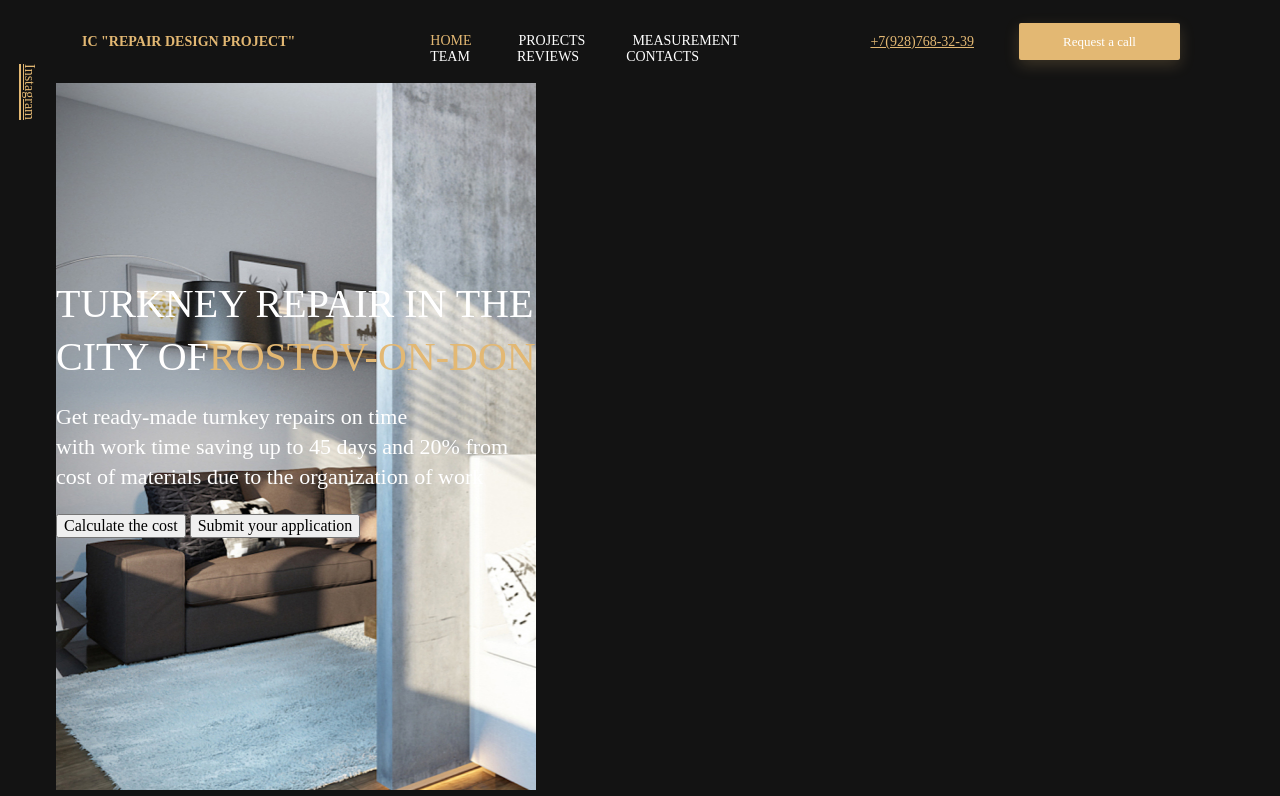
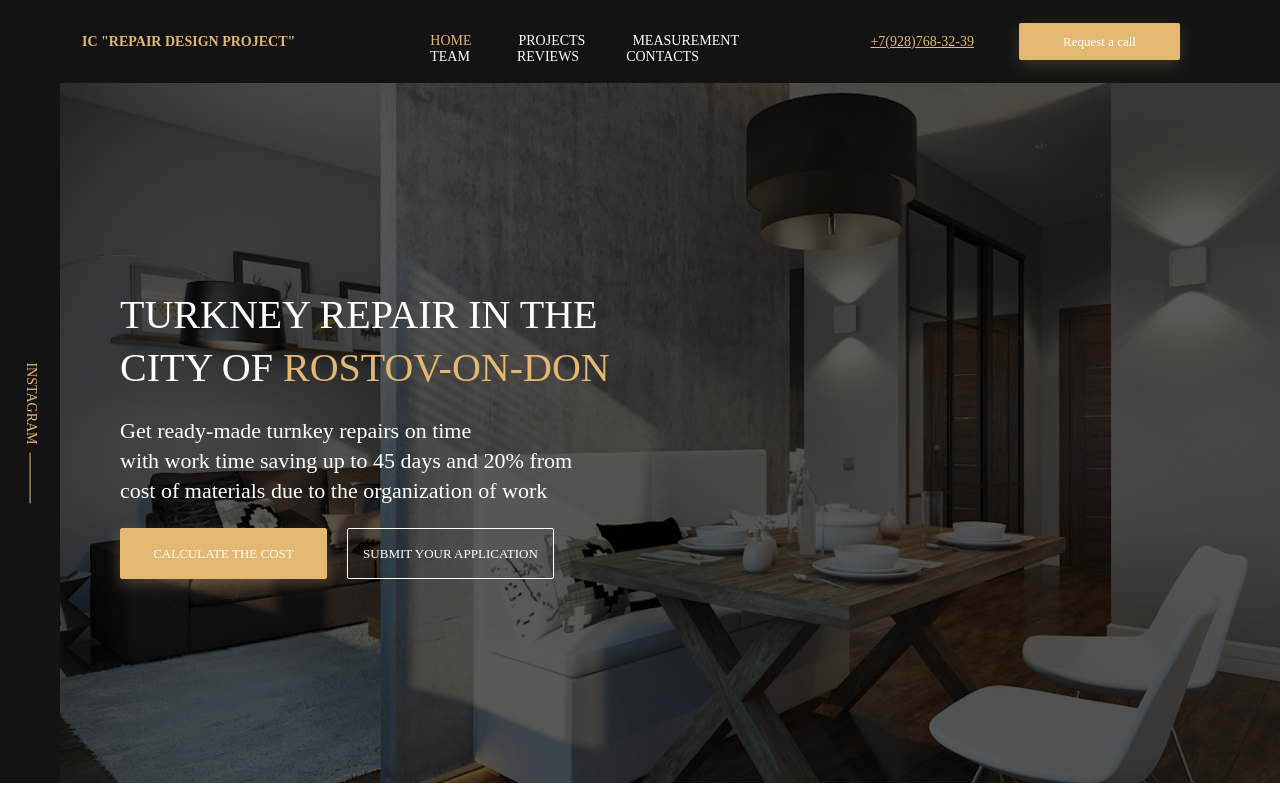
Before and after one commit to radvilovich/repair-design-project, a website: page index.html in a window 1280 px wide. Shown: the top 796 px of the page. Drawn offline with nearby package versions, Linux system fonts and the light colour scheme; files that its build step writes are made by us from their sources.

Commit message:
feat: add styles for repair-section

```diff
--- a/index.html
+++ b/index.html
@@ -28,19 +28,24 @@
     </header>
     <main>
         <section class="repair-section">
-            <div>
-                <div class="repair-section_side"><a href="">Instagram<div class="line"></div></a></div>
+            <div class="repair-section_side">
+                <div class="link">
+                    <a href="">Instagram</a>
+                    <div class="line"></div>
+                </div>
             </div>
-            <div class="repair-section_main">
-                <div class="repair-section_title">
-                    <span>Turkney repair in the<span><br><span>city of</span><span id=Rostov>Rostov-on-Don</span>
-                </div>
-                <div>
-                    <p class="repair-section_info">Get ready-made turnkey repairs on time<br>with work time saving up to 45 days and 20% from<br>cost of materials due to the organization of work</p>
-                </div>
-                <div class="repair-section_buttons">
-                    <input class="repair-section_buttons__active" type="button" value="Calculate the cost">
-                    <input type="button" value="Submit your application">
+                <div class="repair-section_main">
+                    <div class="information">
+                    <div class="information_title">
+                        <span>Turkney repair in the<span><br><span>city of </span><span class="color-orange">Rostov-on-Don</span>
+                    </div>
+                    <div>
+                        <p class="information_body">Get ready-made turnkey repairs on time<br>with work time saving up to 45 days and 20% from<br>cost of materials due to the organization of work</p>
+                    </div>
+                    <div class="information_buttons">
+                        <button class="active">Calculate the cost</button>
+                        <button>Submit your application</button>
+                    </div>
                 </div>
             </div>
         </section>
--- a/styles.scss
+++ b/styles.scss
@@ -70,81 +70,108 @@
 .repair-section {
     display: flex;
     flex-direction: row;
+    align-content: stretch;
     background-color: #131313;
-    height: 755px;
+    height: 700px;
 
-    .repair-section_main, .repair-section_side {
-        flex: 0 0 auto;
-    }
-
-    .repair-section_main {
-        background-image: url(/assets/images/Repair.jpg);
-        height: 707px;
-        font-weight: 1358px;
+    .repair-section_main  {
+        flex: 1 1 auto;
     }
 
     .repair-section_side {
-        //align-items: center;
+        flex: 0 0 60px;
+        overflow: hidden;
+    }
+
+    .repair-section_side {
+        display: flex;
+        align-items: center;
+
+        .link {
+            display: flex;
+            align-items: center;
+            transform: rotate(90deg);
+            margin-left: -40px;
+
+            a {
+                display: inline-block;
+                flex: 0 0 auto;
                 font-family: FuturaDemiC;
                 font-size: 14px;
                 line-height: 16px;
+                text-transform: uppercase;
                 text-decoration-line: none;
-        transform: rotate(90deg);
-        a {
                 &:visited, &:default {
                     color: #E3B873;
                 }
             }
+
             .line {
-            border: 1.5px solid #E3B873;
-            transform: rotate(-180deg);
+                flex: 0 0 auto;
+                height: 1px;
+                width: 51px;
+                background-color: #E3B873;
+                margin-left: 8px;
+            }
         }
     }
 
-    .repair-section_block {
+    .repair-section_main {
+        background: rgba(0, 0, 0, .65) url(/assets/images/Repair.jpg);
+        background-blend-mode: darken;
+        display: flex;
+        flex-direction: row;
+        align-items: center;
+
+        .information {
+            flex: 0 0 600px;
             margin-left: 60px;
-        align-items: center;
-    }
 
-    .repair-section_title {
-        margin-top: 194px;
+            .information_title {
                 font-family: Yeseva One;
                 font-size: 40px;
                 line-height: 53px;
                 text-transform: uppercase;
                 color: #FFFFFF;
 
-        #Rostov {
+                .color-orange {
                     color: #E3B873;
                 }
             }
 
-    .repair-section_info {
-        margin-top: 19px;
+            .information_body {
                 font-family: FuturaBookC;
                 font-size: 22px;
                 line-height: 30px;
                 color: #FFFFFF;
             }
 
-    .repair-section_buttons {
+            .information_buttons {
                 button {
-            margin-top: 41px;
+                    float: left;
                     width: 207px;
                     height: 51px;
+                    margin-right: 20px;
                     font-family: FuturaDemiC;
                     font-size: 13px;
                     line-height: 15px;
                     color: #FFFFFF;
+                    text-transform: uppercase;
                     background: none;
                     border: 1px solid #FFFFFF;
                     border-radius: 2px;
                     cursor: pointer;
-            &:hover, &.repair-section_buttons__active {
+                    &:hover, &.active {
                         background: #E3B873;
                         box-shadow: 0px 5px 15px rgba(227, 184, 115, 0.3);
+                        border: 1px solid #E3B873;
+                    }
+                }
+            }
         }
     }
 
+
+
+
 }
-}
```
Also changed, not shown: styles.css (deleted), 2 other files. Lines whose indentation alone changed are shown as unchanged.
